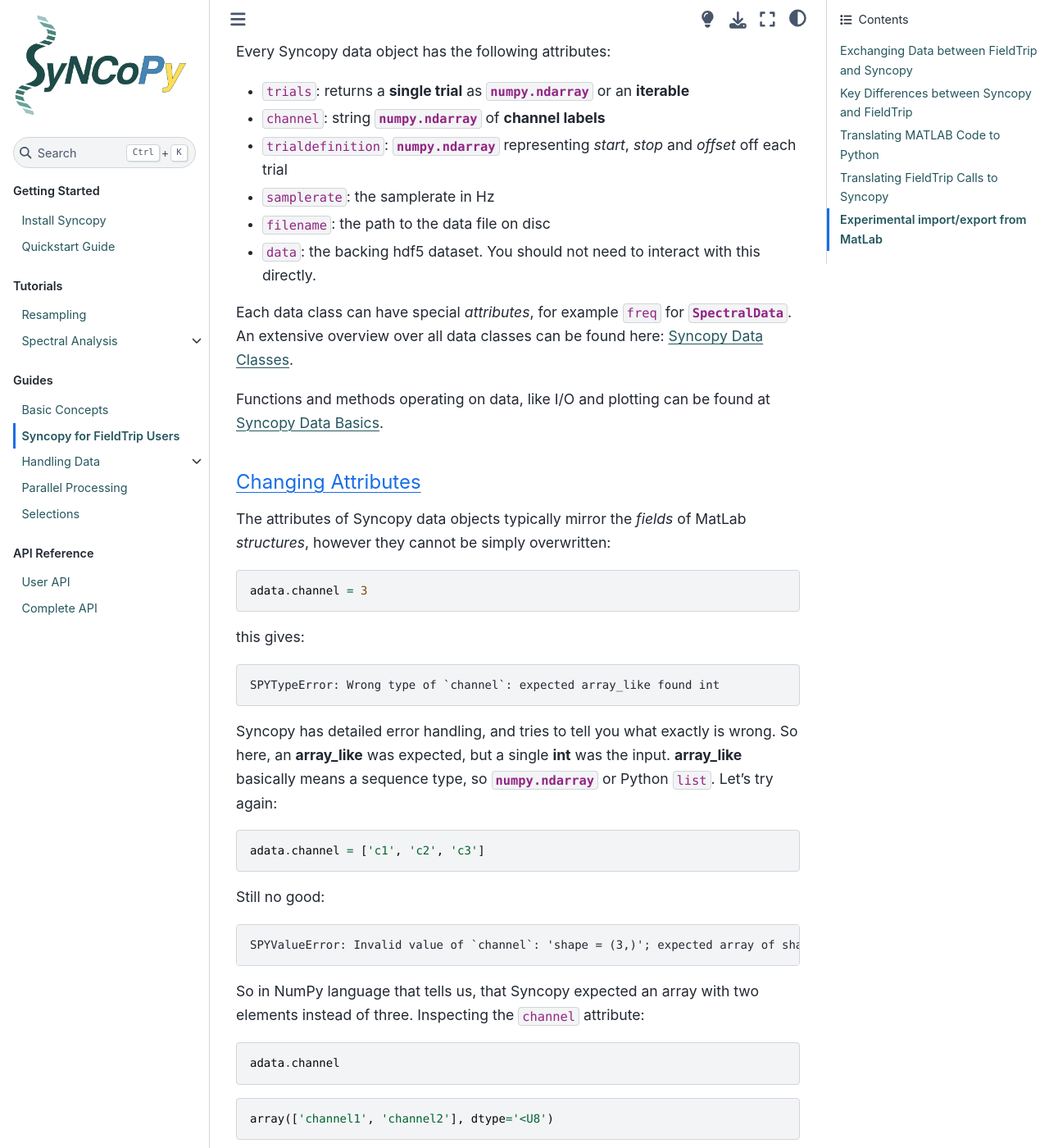
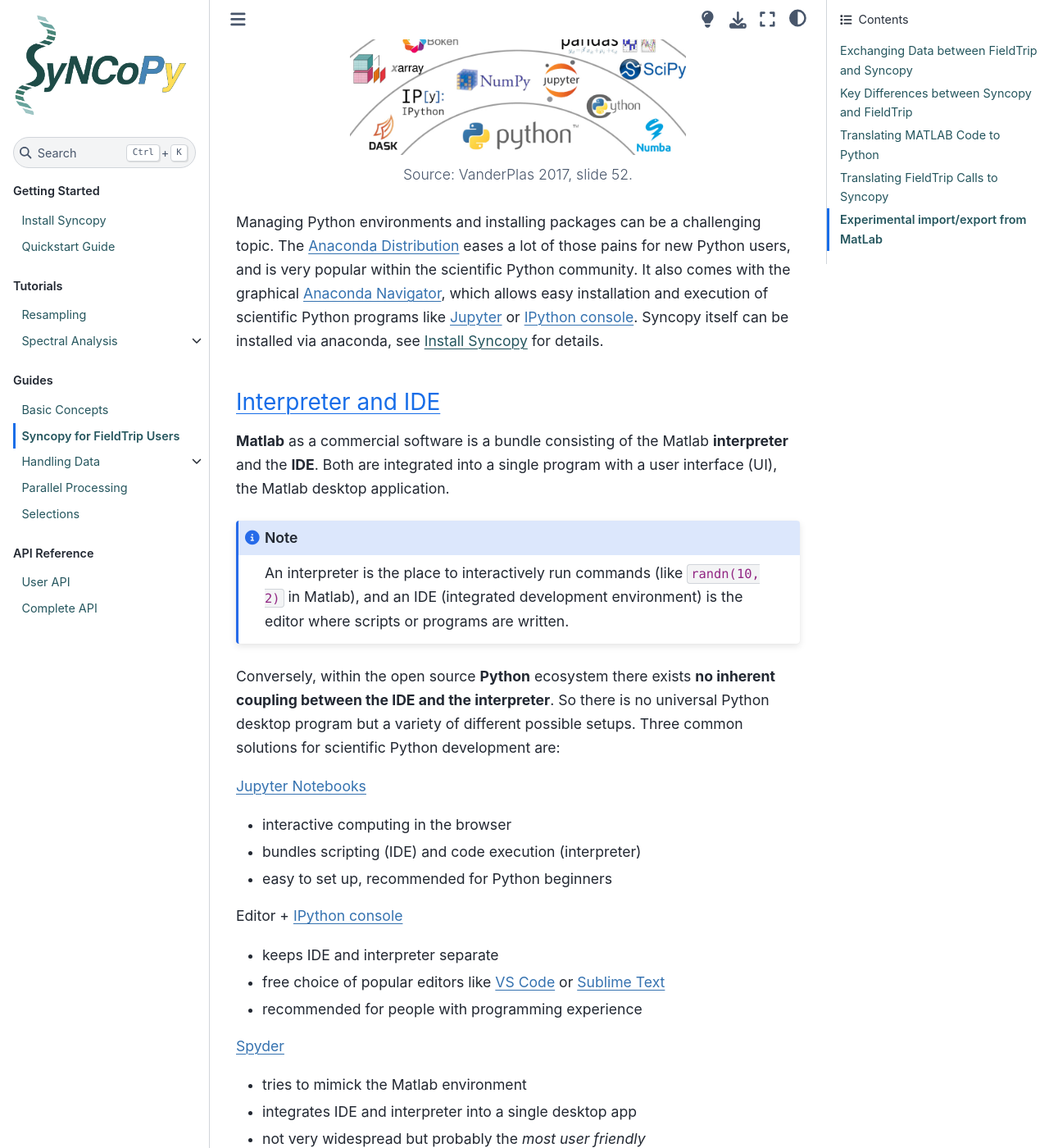
Before and after one commit to esi-neuroscience/syncopy, a Sphinx documentation site: the page built from doc/source/user/fieldtrip.rst, in a window 1280 px wide and 1400 px high, scrolled down 1772 px. Shown: the whole window at 82% size. Built offline with Sphinx 7.4.7 and the Sphinx Book theme 1.1.4, drawn with Linux system fonts in a browser that asks for light colours; the version number is read from the project's files by our own code; some of the changed text lies outside the part shown.

Commit message:
DOC: Enhance FT guide
Changes to be committed:
	new file:   doc/source/_static/scientific_python.jpg
	modified:   doc/source/setup.rst
	modified:   doc/source/user/fieldtrip.rst

```diff
--- a/doc/source/setup.rst
+++ b/doc/source/setup.rst
@@ -1,3 +1,5 @@
+.. _install:
+
 Install Syncopy
 ===============
 
--- a/doc/source/user/fieldtrip.rst
+++ b/doc/source/user/fieldtrip.rst
@@ -33,6 +33,49 @@
 
 Have a look at the :ref:`quick_start` page to quickly walk through a few Syncopy examples.
 
+Installation and Setup
+^^^^^^^^^^^^^^^^^^^^^^
+
+**Matlab** comes as an **all in one software package**, and additional components like FieldTrip can be added as *toolboxes* within the Matlab desktop program.
+
+Syncopy relies on the **scientific Python ecosystem**, a vast collection of open source programs and tools:
+
+.. figure:: /_static/scientific_python.jpg
+   :scale: 40%
+
+   Source: VanderPlas 2017, slide 52.
+
+Managing Python environments and installing packages can be a challenging topic. The `Anaconda Distribution <https://www.anaconda.com/>`_ eases a lot of those pains for new Python users, and is very popular within the scientific Python community. It also comes with the graphical `Anaconda Navigator <https://docs.anaconda.com/free/navigator/index.html>`_, which allows easy installation and execution of scientific Python programs like `Jupyter <https://jupyter.org/>`_ or `IPython console <https://ipython.org/>`_. Syncopy itself can be installed via anaconda, see :ref:`install` for details.
+
+Interpreter and IDE
+^^^^^^^^^^^^^^^^^^^
+
+**Matlab** as a commercial software is a bundle consisting of the Matlab **interpreter** and the **IDE**. Both are integrated into a single program with a user interface (UI), the Matlab desktop application.
+
+.. note::
+   An interpreter is the place to interactively run commands (like ``randn(10, 2)`` in Matlab), and an IDE (integrated development environment) is the editor where scripts or programs are written.
+
+Conversely, within the open source **Python** ecosystem there exists **no inherent coupling between the IDE and the interpreter**. So there is no universal Python desktop program but a variety of different possible setups. Three common solutions for scientific Python development are:
+
+`Jupyter Notebooks <https://jupyter.org/>`_
+
+- interactive computing in the browser
+- bundles scripting (IDE) and code execution (interpreter)
+- easy to set up, recommended for Python beginners
+
+Editor + `IPython console <https://ipython.org/>`_
+
+- keeps IDE and interpreter separate
+- free choice of popular editors like `VS Code <https://code.visualstudio.com/>`_ or `Sublime Text <https://www.sublimetext.com/>`_
+- recommended for people with programming experience
+
+`Spyder <https://www.spyder-ide.org/>`_
+
+- tries to mimick the Matlab environment
+- integrates IDE and interpreter into a single desktop app
+- not very widespread but probably the *most user friendly*
+
+
 Data types and handling
 ^^^^^^^^^^^^^^^^^^^^^^^^
 
@@ -51,6 +94,31 @@
 .. code-block:: bash
 
    /path/to/.spy/tmp_storage/spy_fe2c_493b3197.analog
+
+For an overview over all attributes of a specific Syncopy data object just type its name directly into your interpreter::
+
+  >>> adata
+
+   Syncopy AnalogData object with fields
+
+            cfg : dictionary with keys ''
+        channel : [2] element <class 'numpy.ndarray'>
+      container : None
+           data : 10 trials of length 250.0 defined on [2500 x 2] float32 Dataset of size 0.02 MB
+         dimord : time by channel
+       filename : /xxx/xxx/.spy/spy_910e_572582c9.analog
+           mode : r+
+     sampleinfo : [10 x 2] element <class 'numpy.ndarray'>
+     samplerate : 1000.0
+            tag : None
+           time : 10 element iterable
+      trialinfo : [50 x 0] element <class 'numpy.ndarray'>
+         trials : 10 element iterable
+
+   Use `.log` to see object history
+
+.. hint::
+   This works with Pythons neat *string representation* of classes. Try typing the name of a *string* variable (``var = 'some string'``) into your interpreter.
 
 Every Syncopy data object has the following attributes:
 
@@ -108,8 +176,8 @@
 * `NumPy for Matlab users <https://docs.scipy.org/doc/numpy/user/numpy-for-matlab-users.html>`_
 * `MATLAB to Python - A Migration Guide by Enthought <https://www.enthought.com/white-paper-matlab-to-python>`_
 
-Key Differences between Python and MATLAB
-^^^^^^^^^^^^^^^^^^^^^^^^^^^^^^^^^^^^^^^^^
+Key Differences between the Python and MATLAB Languages
+^^^^^^^^^^^^^^^^^^^^^^^^^^^^^^^^^^^^^^^^^^^^^^^^^^^^^^^
 While the above links cover differences between Python and MATLAB to a great
 extent, we highlight here what we think are the most important differences:
 
```
Also changed, not shown: doc/source/_static/scientific_python.jpg (added).
